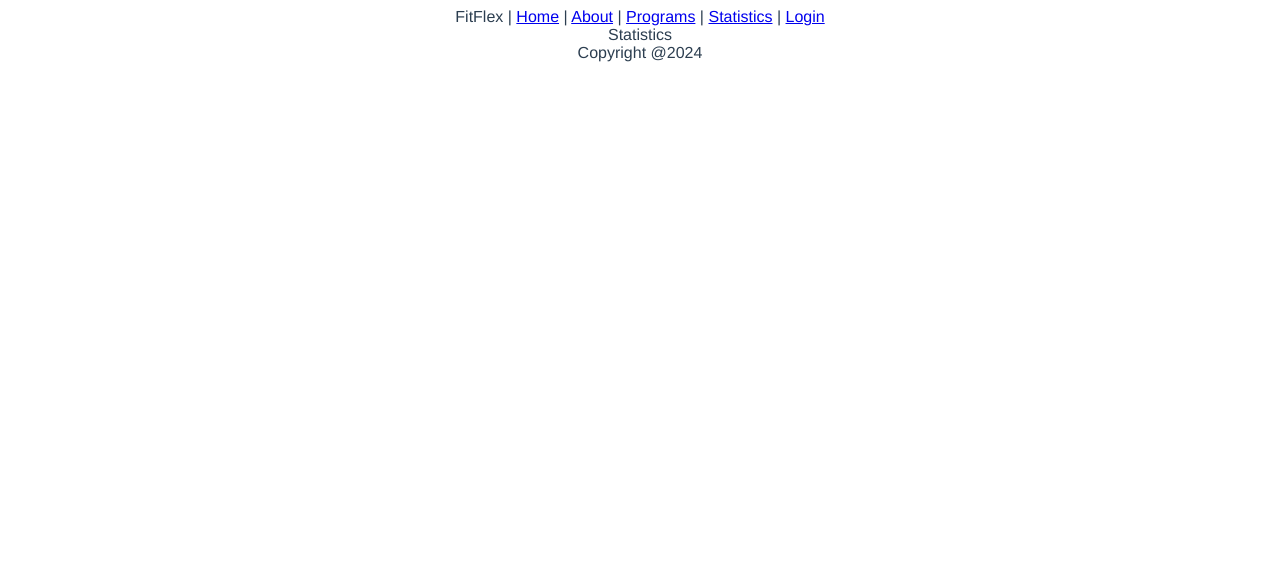
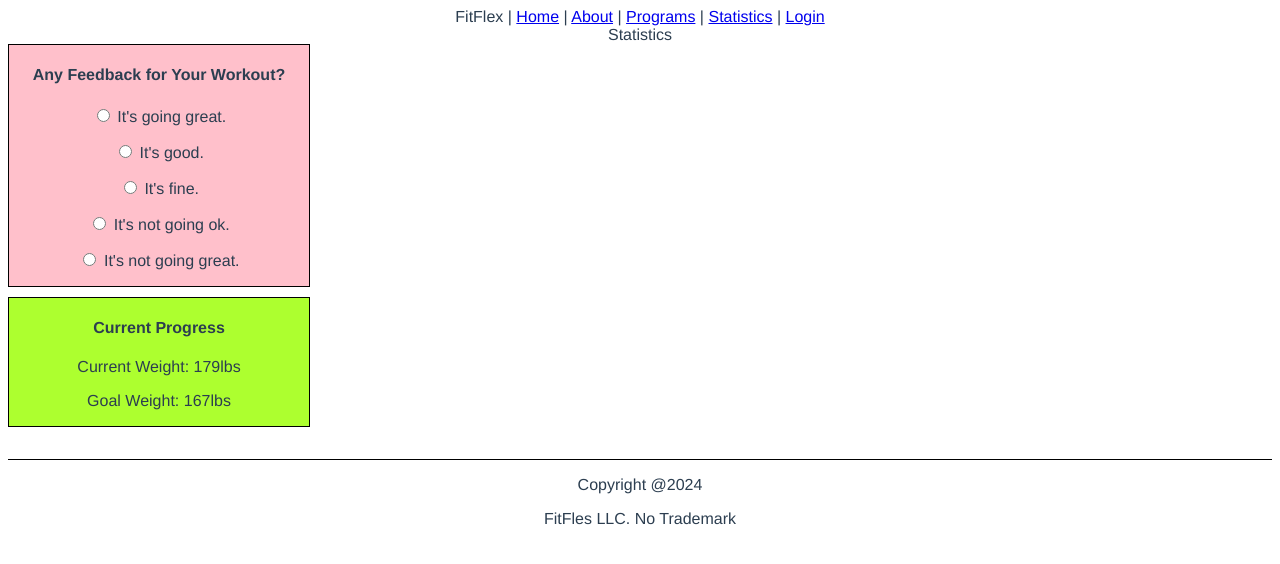
Before and after one commit to 3choz/Fitflex-Frontend, a Vue app in the folder fitflex-frontend/: page /stats in a window 1280 px wide. Shown: the top 564 px of the page. Built offline with nearby package versions, Linux system fonts and the light colour scheme.

Commit message:
added components for statisctics page

```diff
--- /dev/null
+++ b/fitflex-frontend/src/assets/footer.css
@@ -0,0 +1,4 @@
+#footer{
+    margin-top: 32px;
+    border-top: 1px solid black;
+}
--- /dev/null
+++ b/fitflex-frontend/src/assets/statistics.css
@@ -0,0 +1,22 @@
+#curr-program{
+    border: 1px solid black;
+    width: 300px;
+    margin-top: 10px;
+    background-color: greenyellow;
+}
+
+#edit-curr-program{
+    border: 1px solid black;
+    width: 300px;
+
+}
+
+#statistics{
+
+}
+
+#feedback{
+    border: 1px solid black;
+    width: 300px;
+    background-color: pink;
+}
--- /dev/null
+++ b/fitflex-frontend/src/components/CurrentProgress.vue
@@ -0,0 +1,19 @@
+<template>
+    <div id="curr-program">
+
+        <h4>Current Progress</h4>
+        <!-- TODO: Add chart that shows weight progression -->
+
+        <!-- TODO: Weight is hard coded at the moment. Pull weight from database -->
+        <p>Current Weight: 179lbs</p>
+        <p>Goal Weight: 167lbs</p>
+    </div>
+
+</template>
+
+<script>
+
+export default {
+  name: 'CurrentProgress',
+}
+</script>
--- a/fitflex-frontend/src/components/Feedback.vue
+++ b/fitflex-frontend/src/components/Feedback.vue
@@ -1,3 +1,18 @@
 <template>
-    Feedback
+    <div id="feedback">
+        <h4>Any Feedback for Your Workout?</h4>
+        <p><input type="radio" value="great"/> It's going great.</p>
+        <p><input type="radio" value="good"/> It's good.</p>
+        <p><input type="radio" value="fine"/> It's fine.</p>
+        <p><input type="radio" value="notOk"/> It's not going ok.</p>
+        <p><input type="radio" value="notGreat"/> It's not going great.</p>
+    </div>
+
 </template>
+
+<script>
+
+export default {
+  name: 'FeedBack',
+}
+</script>
--- a/fitflex-frontend/src/components/FooterBelow.vue
+++ b/fitflex-frontend/src/components/FooterBelow.vue
@@ -1,6 +1,9 @@
 <template>
-    <div >
-        Copyright @2024
+    <div id="footer">
+      <p>Copyright @2024</p>
+      <p>FitFles LLC. No Trademark</p>
+
+
     </div>
   </template>
 
--- a/fitflex-frontend/src/main.js
+++ b/fitflex-frontend/src/main.js
@@ -1,4 +1,6 @@
 import "./assets/styles.css"
+import "./assets/footer.css"
+import "./assets/statistics.css"
 import { createApp } from 'vue'
 import App from './App.vue'
 import router from './router'
--- a/fitflex-frontend/src/views/Statistics.vue
+++ b/fitflex-frontend/src/views/Statistics.vue
@@ -1,13 +1,25 @@
 <template>
-    <div class="Statistics">
+    <div id="statistics" class="statistics">
       <!-- <img alt="Vue logo" src="../assets/logo.png"> -->
         Statistics
+
+        <FeedBack />
+        <CurrentProgress />
     </div>
   </template>
 
+
+
   <script>
+// @ is an alias to /src
+import FeedBack from '@/components/Feedback.vue'
+import CurrentProgress from '@/components/CurrentProgress.vue'
 
-  export default {
-    name: 'LandingPage',
+export default {
+  name: 'Statistics',
+  components: {
+    FeedBack,
+    CurrentProgress,
   }
-  </script>
+}
+</script>
```
Also changed, not shown: fitflex-frontend/src/components/EditCurrentProgress.vue (added, +19 -0 lines), fitflex-frontend/src/components/WorkoutSummary.vue (deleted).
